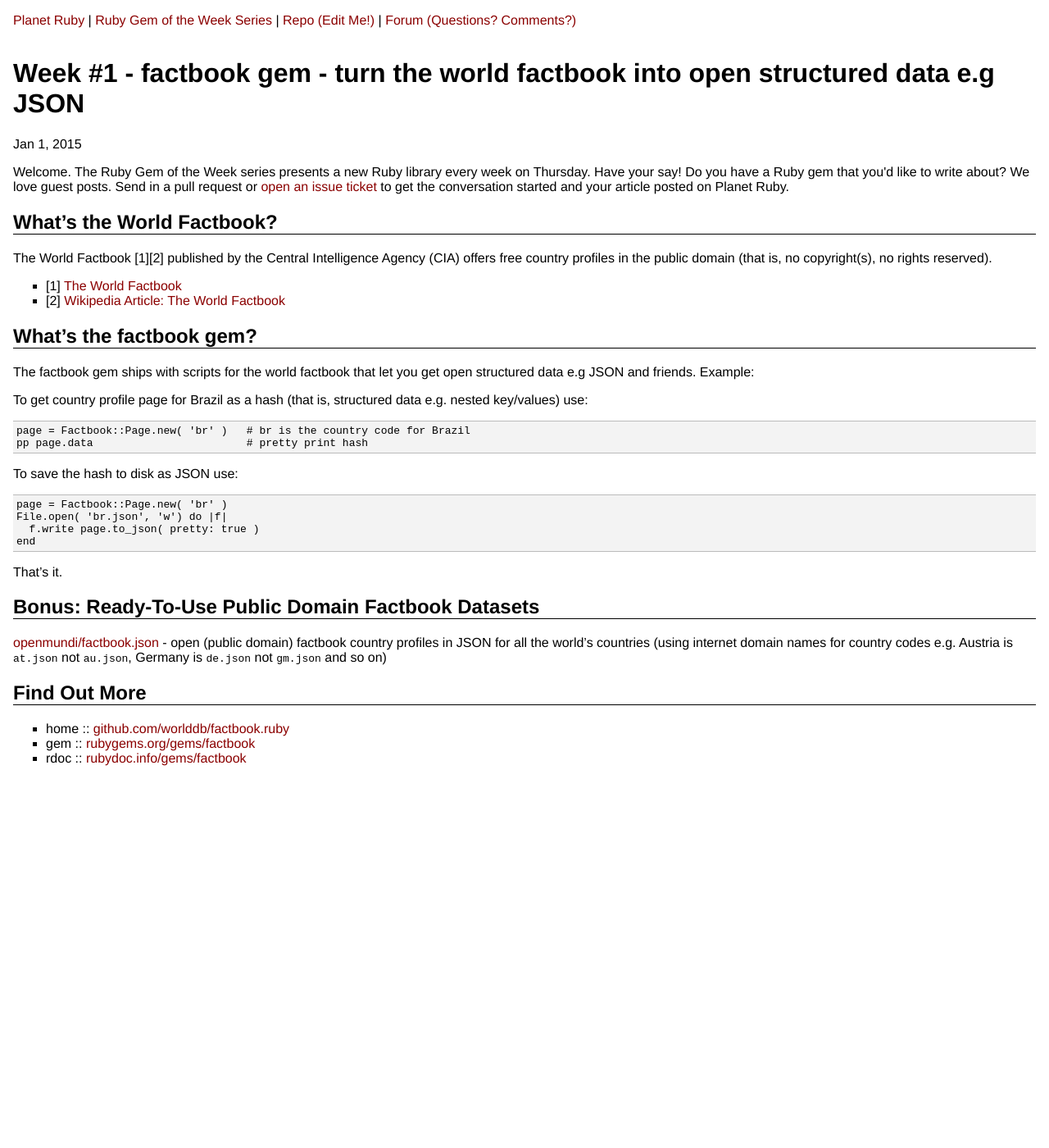
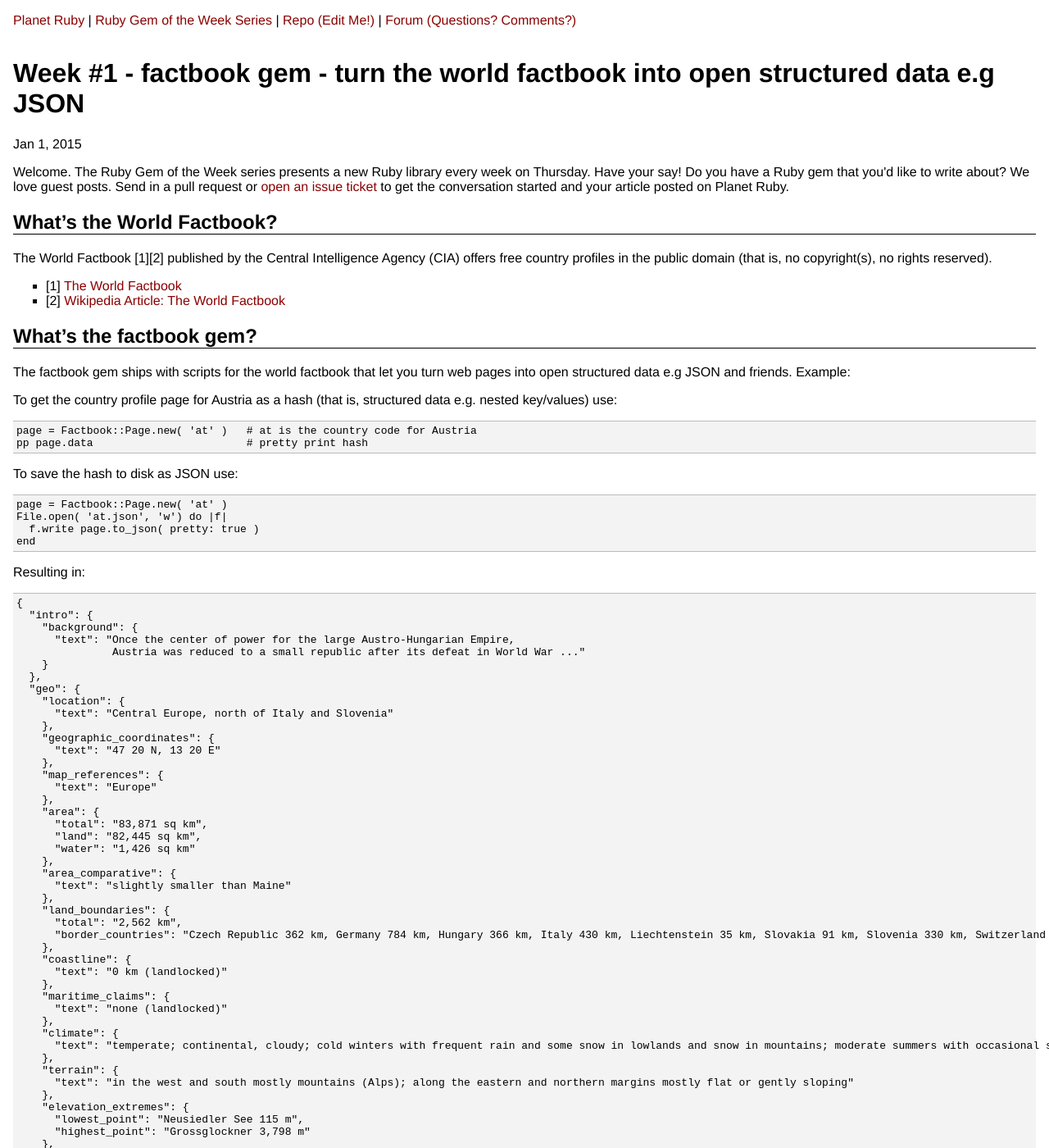
Before and after one commit to planetruby/gems, a Jekyll site: the page built from _posts/2015-01-01-week-1-factbook.md, in a window 1280 px wide and 1400 px high. Shown: the whole window at 82% size. Built offline with Jekyll 4.4.1, drawn with Linux system fonts in a browser that asks for light colours; some of the changed text lies outside the part shown.

Commit message:
Update 2015-01-01-week-1-factbook.md

```diff
--- a/_posts/2015-01-01-week-1-factbook.md
+++ b/_posts/2015-01-01-week-1-factbook.md
@@ -13,25 +13,82 @@ offers free country profiles in the public domain (that is, no copyright(s), no
 
 ## What's the factbook gem?
 
-The factbook gem ships with scripts for the world factbook that let you get open structured data
+The factbook gem ships with scripts for the world factbook that let you turn web pages into open structured data
 e.g JSON and friends. Example:
 
-To get country profile page for Brazil as a hash (that is, structured data e.g. nested key/values)
+To get the country profile page for Austria as a hash (that is, structured data e.g. nested key/values)
 use:
 
 ~~~
-page = Factbook::Page.new( 'br' )   # br is the country code for Brazil
+page = Factbook::Page.new( 'at' )   # at is the country code for Austria
 pp page.data                        # pretty print hash
 ~~~
 
 To save the hash to disk as JSON use:
 
 ~~~
-page = Factbook::Page.new( 'br' )
-File.open( 'br.json', 'w') do |f|
+page = Factbook::Page.new( 'at' )
+File.open( 'at.json', 'w') do |f|
   f.write page.to_json( pretty: true )
 end
 ~~~
+
+Resulting in:
+
+~~~
+{
+  "intro": {
+    "background": {
+      "text": "Once the center of power for the large Austro-Hungarian Empire,
+               Austria was reduced to a small republic after its defeat in World War ..."
+    }
+  },
+  "geo": {
+    "location": {
+      "text": "Central Europe, north of Italy and Slovenia"
+    },
+    "geographic_coordinates": {
+      "text": "47 20 N, 13 20 E"
+    },
+    "map_references": {
+      "text": "Europe"
+    },
+    "area": {
+      "total": "83,871 sq km",
+      "land": "82,445 sq km",
+      "water": "1,426 sq km"
+    },
+    "area_comparative": {
+      "text": "slightly smaller than Maine"
+    },
+    "land_boundaries": {
+      "total": "2,562 km",
+      "border_countries": "Czech Republic 362 km, Germany 784 km, Hungary 366 km, Italy 430 km, Liechtenstein 35 km, Slovakia 91 km, Slovenia 330 km, Switzerland 164 km"
+    },
+    "coastline": {
+      "text": "0 km (landlocked)"
+    },
+    "maritime_claims": {
+      "text": "none (landlocked)"
+    },
+    "climate": {
+      "text": "temperate; continental, cloudy; cold winters with frequent rain and some snow in lowlands and snow in mountains; moderate summers with occasional showers"
+    },
+    "terrain": {
+      "text": "in the west and south mostly mountains (Alps); along the eastern and northern margins mostly flat or gently sloping"
+    },
+    "elevation_extremes": {
+      "lowest_point": "Neusiedler See 115 m",
+      "highest_point": "Grossglockner 3,798 m"
+    },
+    "natural_resources": {
+      "text": "oil, coal, lignite, timber, iron ore, copper, zinc, antimony, magnesite, tungsten, graphite, salt, hydropower"
+    },
+    ...
+~~~
+
+Note: The World Factbook includes 267 entries - 195 sovereign countries, 2 others, 58 dependencies, 6 miscellaneous,
+5 oceans, and 1 world profile.
 
 That's it.
 
```
